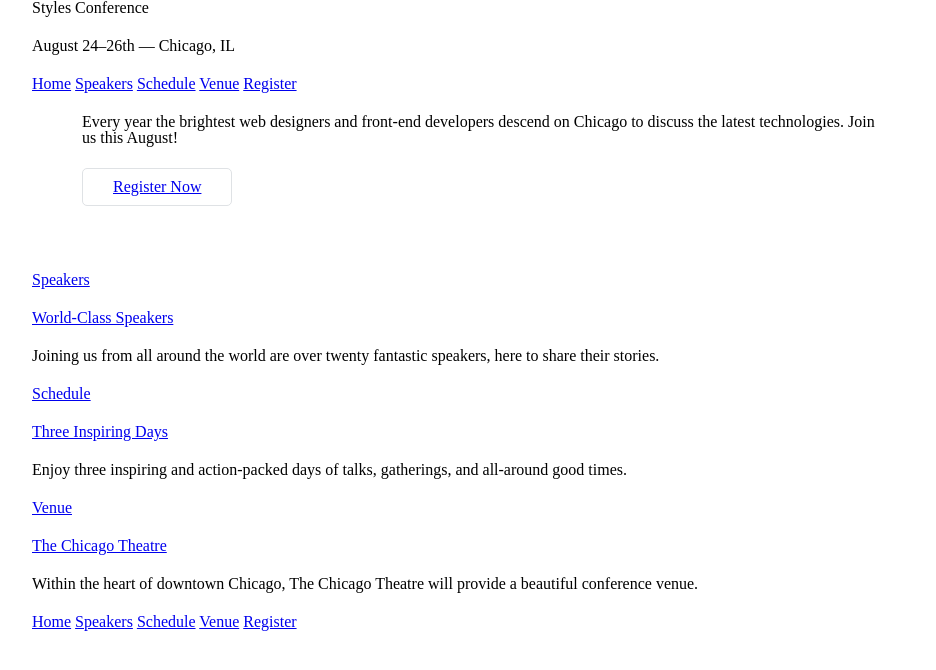
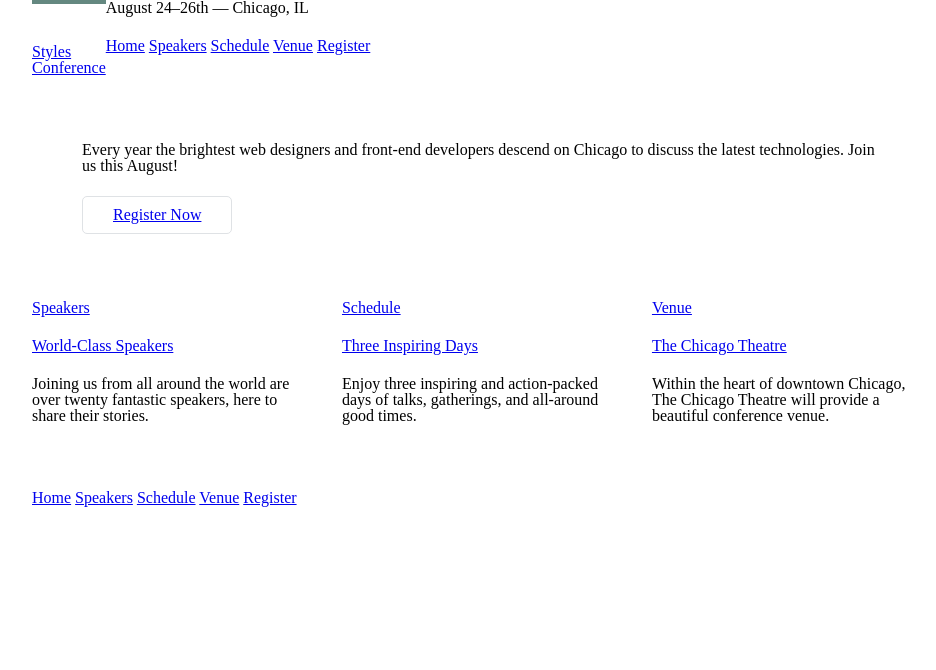
Before and after one commit to 196713/styles-conference, a plain HTML site: page index.html in a window 1280 px wide. Shown: the whole page, without its empty margins (158-1094 px from the left). Drawn offline with Linux system fonts and the light colour scheme.

Commit message:
Positioned Content

```diff
--- a/assets/stylesheets/main.css
+++ b/assets/stylesheets/main.css
@@ -60,11 +60,52 @@ Grid
   box-sizing:border-box;
 }
 
-.container{
+.container,
+.grid {
   margin: 0 auto;
+  width: 960px;
+}
+.container {
   padding-left: 30px;
   padding-right: 30px;
-  width:960px;
+}
+
+.col-1-3 {
+  width: 33.33%;
+}
+.col-2-3 {
+  width: 66.66%;
+}
+
+.col-1-3,
+.col-2-3 {
+  display: inline-block;
+  vertical-align: top;
+}
+
+.grid,
+.col-1-3,
+.col-2-3 {
+  padding-left: 15px;
+  padding-right: 15px;
+}
+
+/*
+  ========================================
+  Clearfix
+  ========================================
+*/
+.group:before,
+.group:after {
+  content: "";
+  display: table;
+}
+.group:after {
+  clear: both;
+}
+.group {
+  clear: both;
+  *zoom: 1;
 }
 
 /*
@@ -103,3 +144,30 @@ h1, h3, h4, h5, p{
 .hero {
   padding: 22px 80px 66px 80px;
 }
+
+/*
+  ========================================
+  Primary header
+  ========================================
+*/
+
+.logo {
+  border-top: 4px solid #648880;
+  padding: 40px 0 22px 0;
+  float: left;
+}
+
+/*
+  ========================================
+  Primary footer
+  ========================================
+*/
+
+.primary-footer {
+  padding-bottom: 44px;
+  padding-top: 44px;
+}
+
+.primary-footer small {
+  float: left;
+}
--- a/index.html
+++ b/index.html
@@ -7,8 +7,10 @@
   </head>
   <body>
 
-    <header class="container">
-      <h1>Styles Conference</h1>
+    <header class="container group">
+      <h1 class="logo">
+        <a href="index.html">Styles <br> Conference</a>
+      </h1>
       <h3>August 24&ndash;26th &mdash; Chicago, IL</h3>
 
       <nav>
@@ -30,24 +32,29 @@
 
     </section>
 
-    <section class="container">
-      <section>
+    <section class="grid">
+      <!-- Speakers -->
+      <section class="col-1-3">
         <a href="speakers.html">
           <h5>Speakers</h5>
           <h3>World-Class Speakers</h3>
         </a>
         <p>Joining us from all around the world are over twenty fantastic speakers, here to share their stories.</p>
-      </section>
+      </section><!--
 
-      <section>
+      Schedule
+
+      --><section class="col-1-3">
         <a href="schedule.html">
           <h5>Schedule</h5>
           <h3>Three Inspiring Days</h3>
         </a>
         <p>Enjoy three inspiring and action-packed days of talks, gatherings, and all-around good times.</p>
-      </section>
+      </section><!--
 
-      <section>
+      Venue
+
+      --><section class="col-1-3">
         <a href="venue.html">
           <h5>Venue</h5>
           <h3>The Chicago Theatre</h3>
@@ -56,7 +63,7 @@
       </section>
     </section>
 
-    <footer class="container">
+    <footer class="primary-footer container group">
       <nav>
         <a href="index.html">Home</a>
         <a href="speakers.html">Speakers</a>
```
